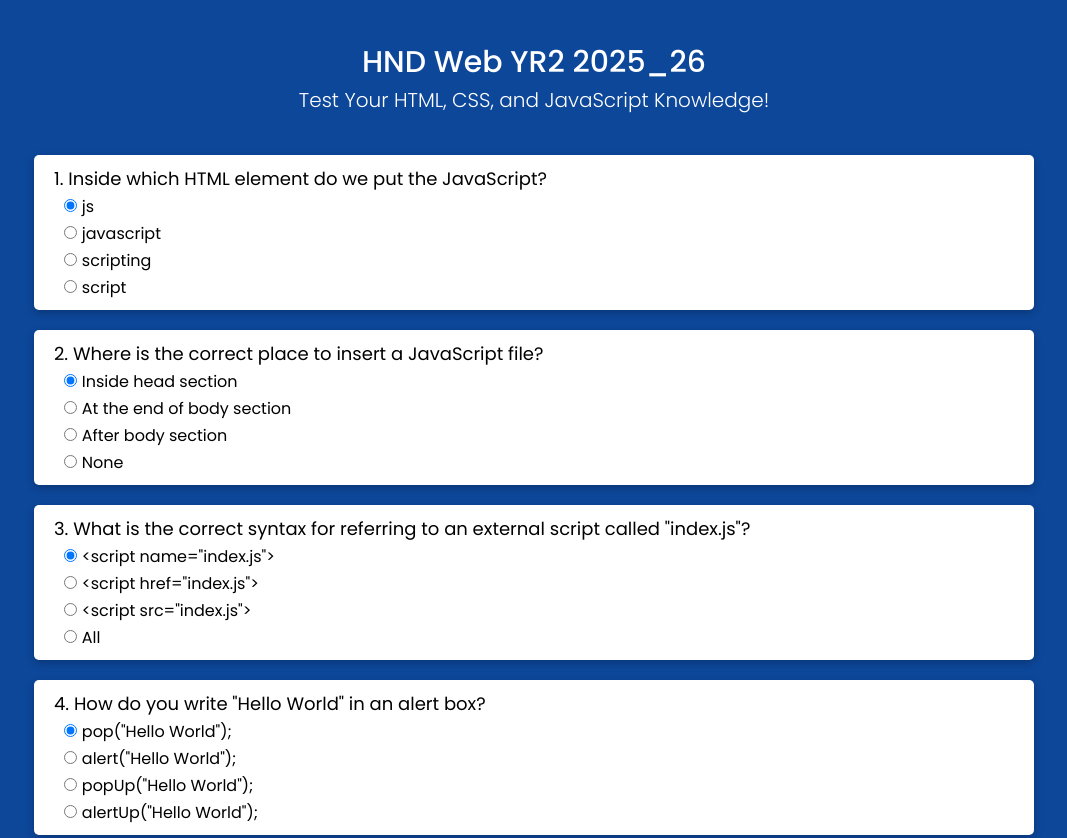
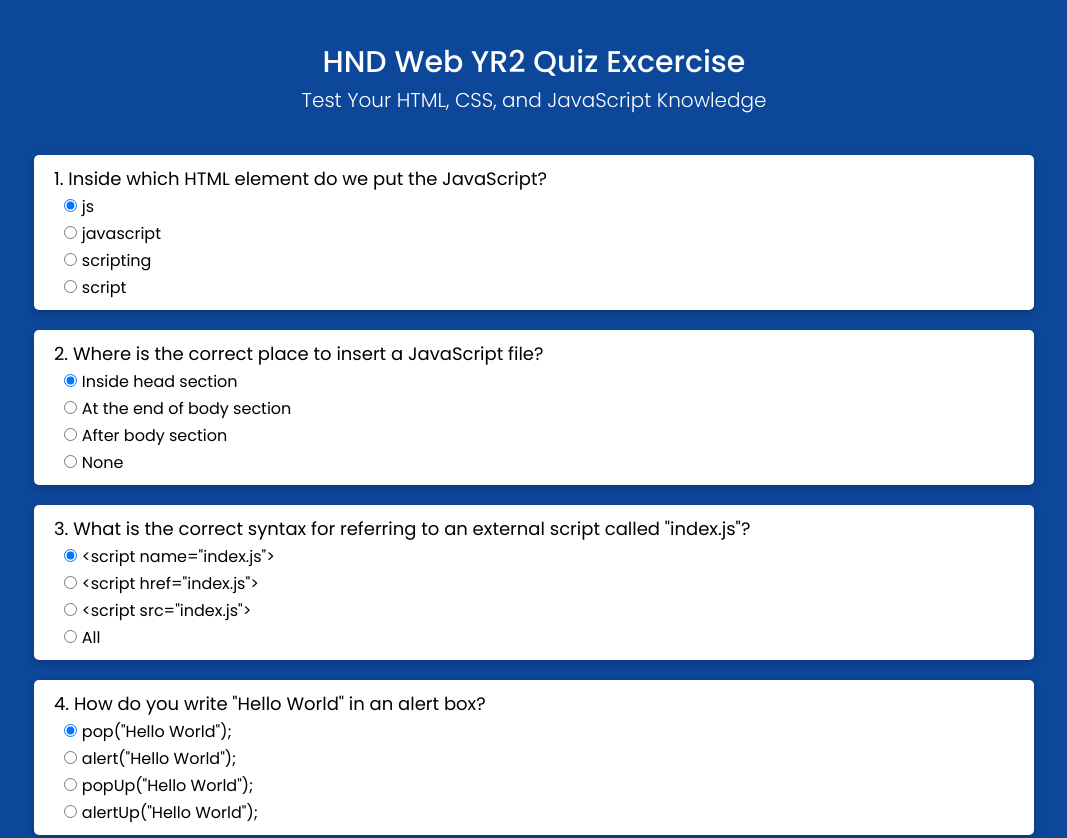
Before and after one commit to AbuYahya2902/Quiz-Application, a plain HTML site: page index.html in a window 1280 px wide. Shown: the top 838 px of the page, without its empty margins (106-1173 px from the left). Drawn offline with nearby package versions, Linux system fonts and the light colour scheme.

Commit message:
commiting when revising changes

```diff
--- a/index.html
+++ b/index.html
@@ -5,7 +5,7 @@
     <meta charset="UTF-8">
     <meta http-equiv="X-UA-Compatible" content="IE=edge">
     <meta name="viewport" content="width=device-width, initial-scale=1.0">
-    <title>Test Your JavaScript Knowledge!</title>
+    <title>Test Your JavaScript Knowledge</title>
 
     <link rel="icon" type="image/x-icon" href="./images/favicon1.ico">
     <link rel="stylesheet" href="./style.css">
@@ -16,8 +16,8 @@
     <main>
         <section class="quiz">
             <div class="heading">
-                <p class="title">HND Web YR2 2025_26</p>
-                <p class="subtitle">Test Your HTML, CSS, and JavaScript Knowledge!</p>
+                <p class="title">HND Web YR2 Quiz Excercise</p>
+                <p class="subtitle">Test Your HTML, CSS, and JavaScript Knowledge</p>
             </div>
 
             <div class="result hide">
```
Also changed, not shown: 1 other file.
